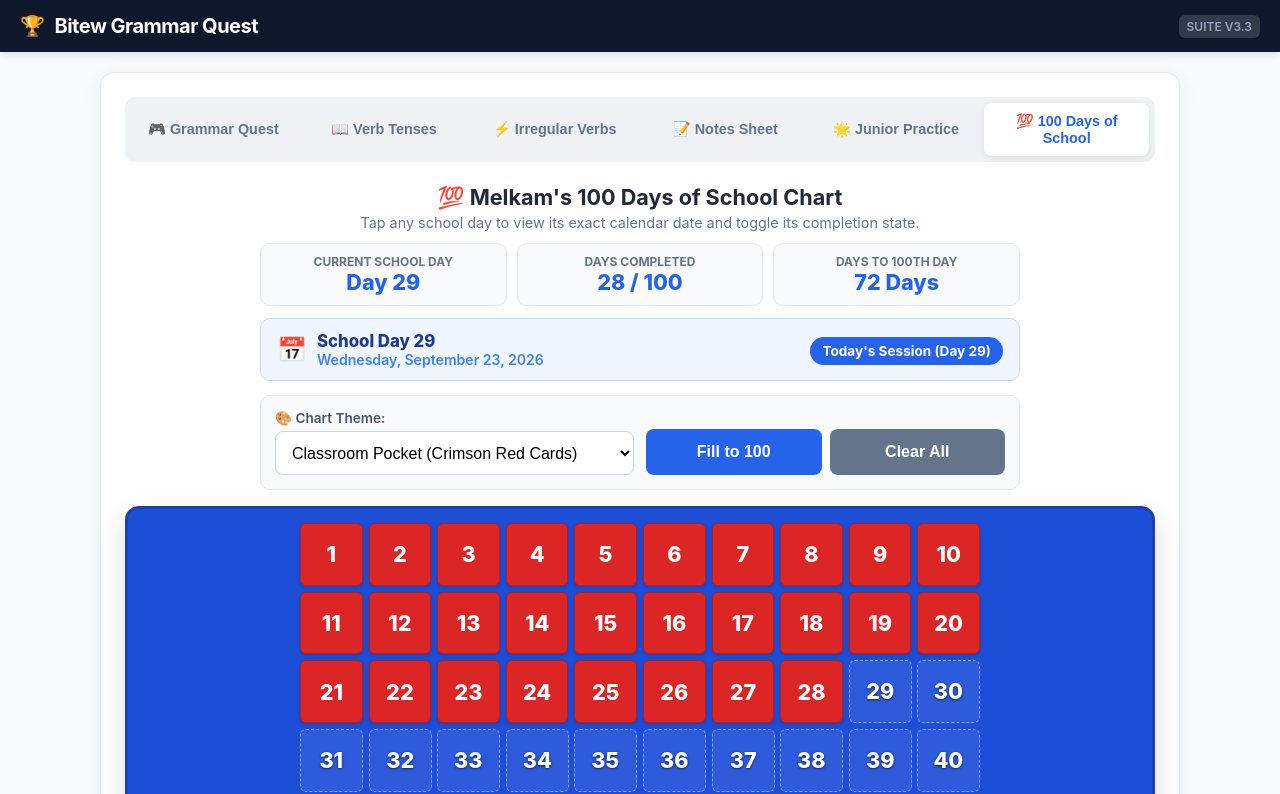
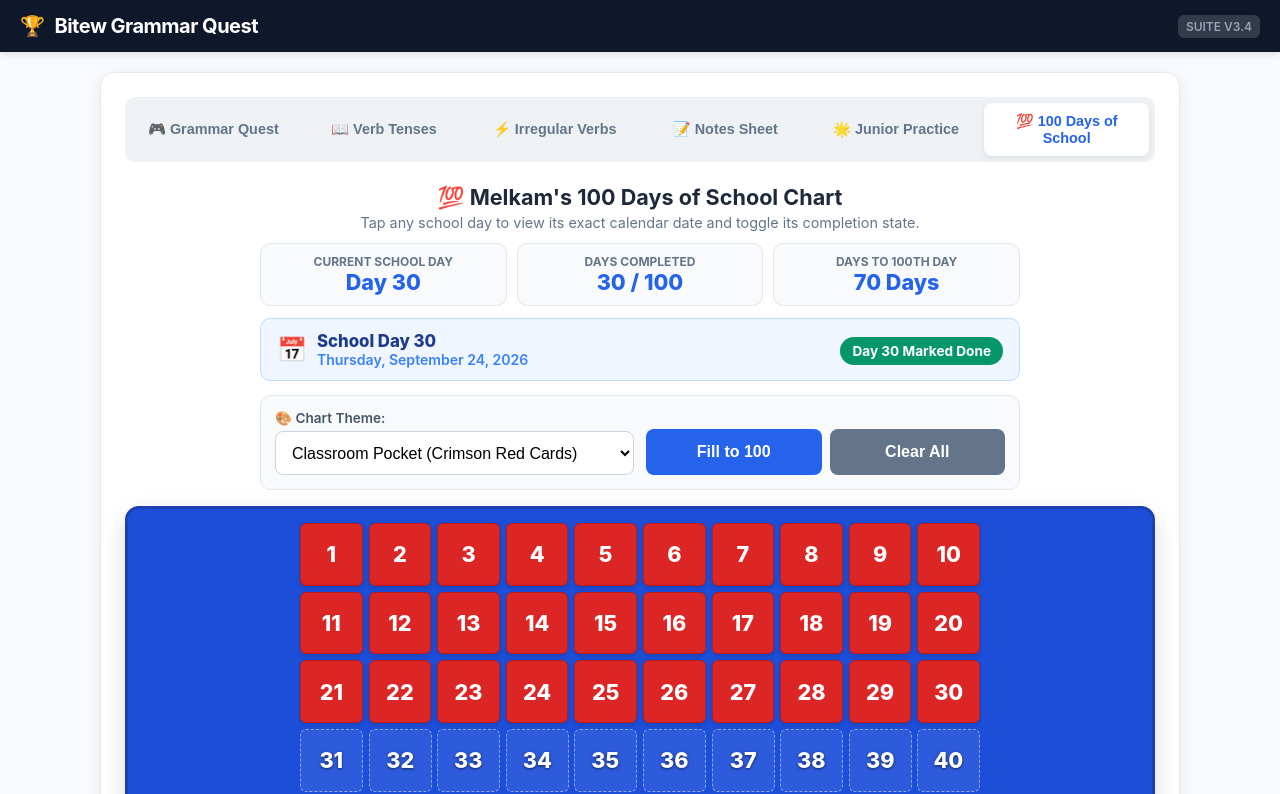
Before and after one commit to b2tisase/BGQ, a plain HTML site: page index.html in a window 1280 px wide. Both pictures are taken after a click on the button "💯 100 Days of School". Shown: the top 794 px of the page. Drawn offline with Linux system fonts and the light colour scheme.

Commit message:
Update school day tracking and header badge version
Updated various elements in index.html to reflect changes in the application state, including the current school day and completed days. Adjusted comments for clarity and modified the header badge version.

```diff
--- a/index.html
+++ b/index.html
@@ -702,7 +702,7 @@
         }
 
         .chart-pocket-board.theme-pocket {
-            background-color: #1d4ed8; /* Blue Pocket Wall */
+            background-color: #1d4ed8;
             border: 3px solid #1e40af;
         }
 
@@ -753,13 +753,13 @@
             user-select: none;
         }
 
-        /* FRONT FACE: Physical Card Inserted (Active) */
+        /* FRONT FACE: Active card inserted */
         .card-front {
             border: 1px solid rgba(0,0,0,0.12);
             box-shadow: 0 2px 4px rgba(0,0,0,0.15);
         }
 
-        /* In Pocket Chart Mode: ALL ACTIVE CARDS ARE CRIMSON RED ALL THE WAY TO 100 */
+        /* In Pocket Chart Mode: ALL ACTIVE CARDS ARE CRIMSON RED 1-100 */
         .theme-pocket .card-front {
             background-color: #dc2626 !important;
             color: #ffffff !important;
@@ -786,7 +786,7 @@
 
         .theme-pocket .card-back {
             background-color: rgba(255, 255, 255, 0.08);
-            color: #ffffff !important; /* Clear bright number so it is never covered or hidden */
+            color: #ffffff !important;
             border: 1.5px dashed rgba(255, 255, 255, 0.45);
             text-shadow: 0 1px 3px rgba(0,0,0,0.6);
         }
@@ -911,7 +911,7 @@
         <span>🏆</span>
         <span>Bitew Grammar Quest</span>
     </div>
-    <div class="header-badge">Suite v3.3</div>
+    <div class="header-badge">Suite v3.4</div>
 </header>
 
 <main class="main-content">
@@ -1068,15 +1068,15 @@
                 <div class="chart-stats-dashboard">
                     <div class="stat-badge">
                         <span class="stat-label">Current School Day</span>
-                        <span class="stat-val" id="stat-current-day">Day 29</span>
+                        <span class="stat-val" id="stat-current-day">Day 30</span>
                     </div>
                     <div class="stat-badge">
                         <span class="stat-label">Days Completed</span>
-                        <span class="stat-val" id="stat-completed-count">28 / 100</span>
+                        <span class="stat-val" id="stat-completed-count">30 / 100</span>
                     </div>
                     <div class="stat-badge">
                         <span class="stat-label">Days to 100th Day</span>
-                        <span class="stat-val" id="stat-remaining-count">71 Days</span>
+                        <span class="stat-val" id="stat-remaining-count">70 Days</span>
                     </div>
                 </div>
 
@@ -1085,12 +1085,12 @@
                     <div class="date-banner-left">
                         <span style="font-size: 1.5rem;">📅</span>
                         <div>
-                            <div class="date-banner-title" id="banner-day-number">School Day 29</div>
-                            <div class="date-banner-sub" id="banner-full-date">Wednesday, September 23, 2026</div>
+                            <div class="date-banner-title" id="banner-day-number">School Day 30</div>
+                            <div class="date-banner-sub" id="banner-full-date">Thursday, September 24, 2026</div>
                         </div>
                     </div>
                     <div>
-                        <span id="banner-status-badge" style="background: #2563eb; color: #fff; padding: 6px 12px; border-radius: 20px; font-weight: 700; font-size: 0.85rem;">Today's Session</span>
+                        <span id="banner-status-badge" style="background: #059669; color: #fff; padding: 6px 12px; border-radius: 20px; font-weight: 700; font-size: 0.85rem;">Completed ✓</span>
                     </div>
                 </div>
 
@@ -1170,13 +1170,11 @@
             const startTime = audioCtx.currentTime;
 
             if (isInserting) {
-                // Card inserted: Crisp uplifting chime
                 osc.frequency.setValueAtTime(320, startTime);
                 osc.frequency.exponentialRampToValueAtTime(540, startTime + 0.08);
                 gain.gain.setValueAtTime(0.2, startTime);
                 gain.gain.exponentialRampToValueAtTime(0.01, startTime + 0.09);
             } else {
-                // Card removed: Soft paper slide tone
                 osc.frequency.setValueAtTime(240, startTime);
                 osc.frequency.exponentialRampToValueAtTime(120, startTime + 0.07);
                 gain.gain.setValueAtTime(0.18, startTime);
@@ -1202,9 +1200,8 @@
 
     // Anchor Date: Day 29 = Wednesday, September 23, 2026
     const ANCHOR_DAY = 29;
-    const ANCHOR_DATE = new Date(2026, 8, 23); // Months are 0-indexed (8 = September)
-
-    // Calculate calendar dates skipping weekends
+    const ANCHOR_DATE = new Date(2026, 8, 23); // 8 = September
+
     function getSchoolDayCalendarDate(dayNumber) {
         let diff = dayNumber - ANCHOR_DAY;
         let currentDate = new Date(ANCHOR_DATE);
@@ -1214,7 +1211,6 @@
         while (count > 0) {
             currentDate.setDate(currentDate.getDate() + step);
             const dayOfWeek = currentDate.getDay();
-            // 0 = Sunday, 6 = Saturday (Skip weekends)
             if (dayOfWeek !== 0 && dayOfWeek !== 6) {
                 count--;
             }
@@ -1224,12 +1220,11 @@
         return currentDate.toLocaleDateString('en-US', options);
     }
 
-    // Initialize 28 completed days by default for Melkam if first visit
     function ensureInitialSchoolDays() {
         if (!schoolDaysState) {
             schoolDaysState = {};
             for (let i = 1; i <= 100; i++) {
-                schoolDaysState[i] = (i <= 28); // Days 1 to 28 completed
+                schoolDaysState[i] = (i <= 30); // Up to Day 30 completed
             }
             localStorage.setItem(SCHOOL_DAYS_KEY, JSON.stringify(schoolDaysState));
         }
@@ -1245,8 +1240,7 @@
             flipper.className = 'cell-flipper';
             flipper.dataset.day = i;
 
-            // In our system: false = slot is flipped/empty; true = active red card inserted
-            const isCompleted = schoolDaysState[i] !== undefined ? schoolDaysState[i] : false;
+            const isCompleted = schoolDaysState[i] === true;
             if (!isCompleted) {
                 flipper.classList.add('is-flipped');
             }
@@ -1269,7 +1263,13 @@
         }
 
         updateSchoolTrackerStats();
-        inspectDayDate(29); // Default banner inspects Day 29 (Today)
+
+        // Default inspect the highest completed day (e.g. Day 30)
+        let highest = 0;
+        for (let i = 1; i <= 100; i++) {
+            if (schoolDaysState[i] === true && i > highest) highest = i;
+        }
+        inspectDayDate(highest > 0 ? highest : 1);
     }
 
     function toggleSchoolDay(dayNum, flipperElem) {
@@ -1291,8 +1291,13 @@
         const isCompleted = schoolDaysState[dayNum] === true;
         const statusBadge = document.getElementById('banner-status-badge');
 
-        if (dayNum === 29) {
-            statusBadge.innerText = isCompleted ? "Day 29 Marked Done" : "Today's Session (Day 29)";
+        let highest = 0;
+        for (let i = 1; i <= 100; i++) {
+            if (schoolDaysState[i] === true && i > highest) highest = i;
+        }
+
+        if (dayNum === highest) {
+            statusBadge.innerText = isCompleted ? `Day ${dayNum} Marked Done` : `Current Day ${dayNum}`;
             statusBadge.style.background = isCompleted ? "#059669" : "#2563eb";
         } else if (isCompleted) {
             statusBadge.innerText = "Completed ✓";
@@ -1303,6 +1308,7 @@
         }
     }
 
+    // Dynamic School Day Tracker Fix
     function updateSchoolTrackerStats() {
         let totalCompleted = 0;
         let highestDay = 0;
@@ -1314,7 +1320,8 @@
             }
         }
 
-        document.getElementById('stat-current-day').innerText = `Day 29`;
+        // Dynamically display the highest completed day (e.g. Day 30)
+        document.getElementById('stat-current-day').innerText = highestDay > 0 ? `Day ${highestDay}` : 'Day 0';
         document.getElementById('stat-completed-count').innerText = `${totalCompleted} / 100`;
         document.getElementById('stat-remaining-count').innerText = `${100 - totalCompleted} Days`;
     }
@@ -1961,7 +1968,6 @@
     const TIME_LIMIT = 45;
     let activeModalVerb = null;
 
-    // View Navigation (6 Views)
     function switchView(viewName) {
         document.querySelectorAll('.app-view').forEach(v => v.style.display = 'none');
         document.querySelectorAll('.nav-btn').forEach(b => b.classList.remove('active'));
@@ -1993,7 +1999,6 @@
         window.scrollTo({ top: 0, behavior: 'smooth' });
     }
 
-    // Quest Logic
     function setTier(tier) {
         currentTier = tier;
         document.querySelectorAll('.tier-btn').forEach(btn => btn.classList.remove('active'));
@@ -2146,7 +2151,6 @@
         hintBox.style.display = 'block';
     }
 
-    // Verb Tenses View Renderer
     function renderTenseCategory(catKey) {
         document.querySelectorAll('.tense-tab').forEach(t => t.classList.remove('active'));
         if (event && event.target && event.target.classList.contains('tense-tab')) {
@@ -2181,7 +2185,6 @@
         `).join('');
     }
 
-    // Irregular Verbs Hub Dual Renderer
     function renderIrregularViews(list) {
         const tbody = document.getElementById('irregular-table-body');
         tbody.innerHTML = list.map(v => `
@@ -2267,7 +2270,6 @@
         }
     }
 
-    // Direct Notes Study Sheet Functions
     function renderNotesBank(list) {
         const container = document.getElementById('notes-list-container');
         if (!list || list.length === 0) {
@@ -2304,7 +2306,6 @@
         renderNotesBank(filtered);
     }
 
-    // Junior Practice Lab Renderer
     function filterPillar(pillarName) {
         document.querySelectorAll('.pillar-tab').forEach(t => t.classList.remove('active'));
         if (event && event.target) event.target.classList.add('active');
@@ -2377,7 +2378,6 @@
         }
     }
 
-    // Event Bindings
     document.getElementById('topic-select').addEventListener('change', (e) => {
         currentTopic = e.target.value;
         resetGame();
@@ -2395,7 +2395,6 @@
         loadQuestion();
     });
 
-    // Start default view on page load
     resetGame();
 </script>
 </body>
```
